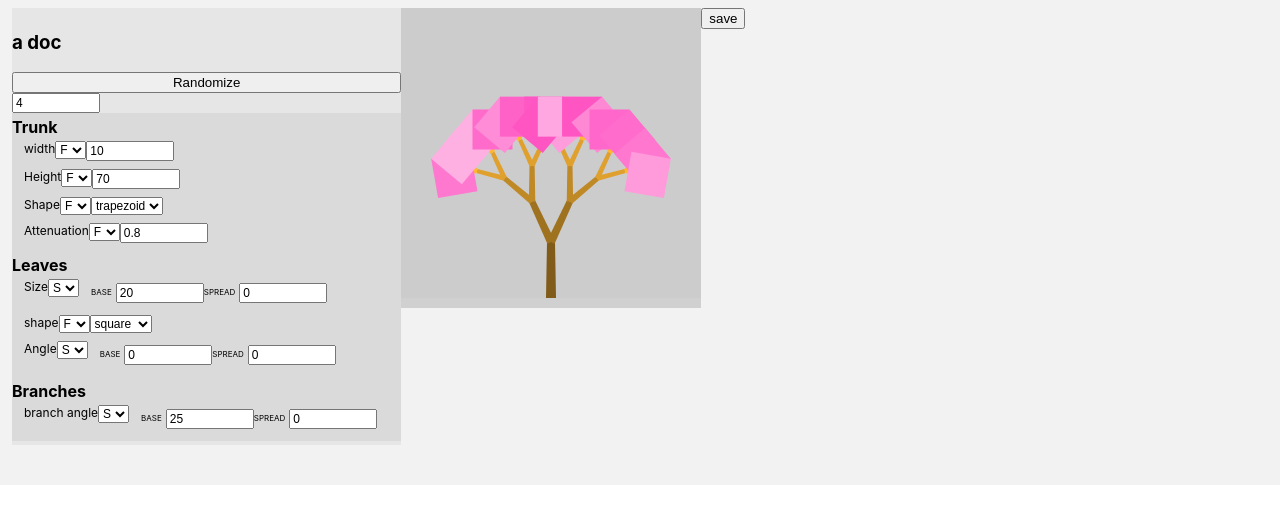
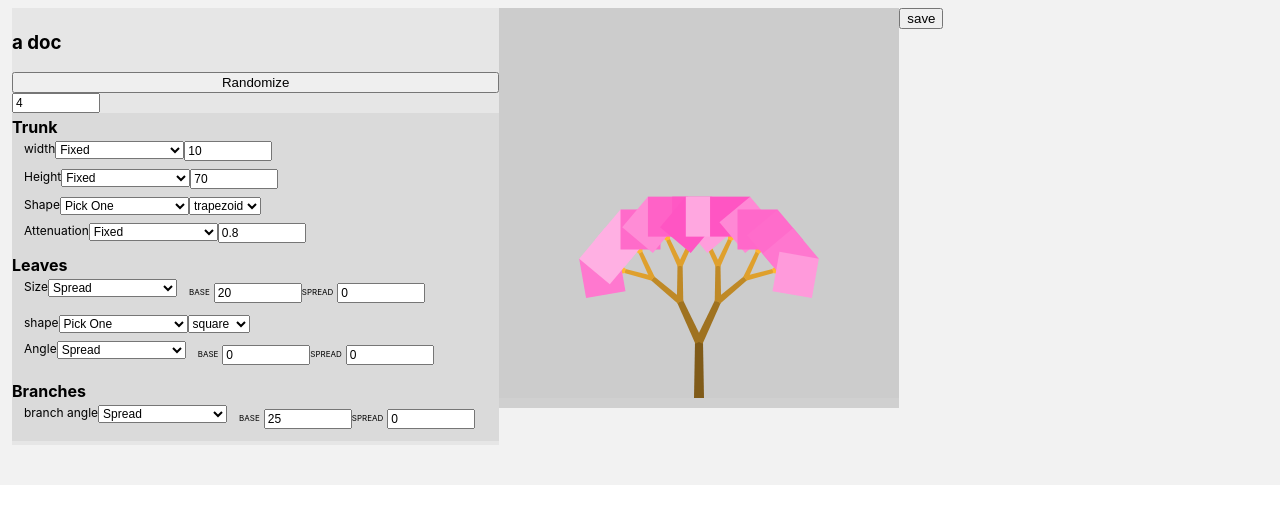
Before and after one commit to joshmarinacci/tree-gen-gen, a React (Create React App) app: page / in a window 1280 px wide. Shown: the top 524 px of the page. Built offline with nearby package versions, Linux system fonts and the light colour scheme.

Commit message:
add random pick

```diff
--- a/src/App.js
+++ b/src/App.js
@@ -11,7 +11,6 @@ class SpreadGenerator {
   }
   generate(random) {
     return randSpread(random, this.base, this.spread)
-
   }
 }
 
@@ -24,6 +23,26 @@ class FixedGenerator {
   }
 }
 
+class FixedPickGenerator {
+  constructor(defaultValue, values) {
+    this.value = defaultValue
+    this.values = values
+  }
+  generate(random) {
+    return this.value
+  }
+}
+
+class RandomPickGenerator {
+  constructor(defaultValue, values) {
+    this.value = defaultValue
+    this.values = values
+  }
+  generate(random) {
+    const n = Math.floor(random()*this.values.length)
+    return this.values[n]
+  }
+}
 
 let mainDoc = {
   seed: 'apple',
@@ -67,7 +86,7 @@ let mainDoc = {
     type: {
       _title:'shape',
       _type: 'pick',
-      value:'square',
+      defaultValue:'square',
       values:['square','circle','triangle','ellipse'],
     },
     angle: {
@@ -94,6 +113,12 @@ function fixup(obj) {
     }
     if(obj._type === 'spread') {
       obj.gen = new SpreadGenerator(obj.defaultValue)
+    }
+    if(obj._type === 'pick') {
+      obj.gen = new FixedPickGenerator(obj.defaultValue,obj.values)
+    }
+    if(obj._type === 'random-pick') {
+      obj.gen = new RandomPickGenerator(obj.defaultValue,obj.values)
     }
     return
   }
@@ -142,7 +167,18 @@ const RandomSpreadEditor = ({def,update}) => {
 
 const PickEditor = ({def,update}) => {
   return <select value={def.value} onChange={(e)=>{
-      def.value = e.target.value
+    def.gen.value = e.target.value
+    update()
+  }}>
+    {def.values.map(val => {
+      return <option value={val} key={val}>{val}</option>
+    })}
+  </select>
+}
+
+const RandomPickEditor = ({def,update}) => {
+  return <select value={def.value} onChange={(e)=>{
+    def.gen.value = e.target.value
     update()
   }}>
     {def.values.map(val => {
@@ -154,16 +190,23 @@ const PickEditor = ({def,update}) => {
 const GENERATOR_TYPES = [
   {
     value:'fixed',
-    title:'F',
+    title:'Fixed',
   },
   {
     value:'spread',
-    title:'S',
+    title:'Spread',
   },
+  {
+    value:'pick',
+    title:'Pick One'
+  },
+  {
+    value:'random-pick',
+    title:'Randomly Pick One'
+  }
 ]
 
 function changeGeneratorType(def, targetKey, value) {
-  console.log('changing to',value)
   if(value === 'spread') {
     def[targetKey]._type = 'spread'
     def[targetKey].gen = new SpreadGenerator(def[targetKey].defaultValue)
@@ -171,6 +214,14 @@ function changeGeneratorType(def, targetKey, value) {
   if(value === 'fixed') {
     def[targetKey]._type = 'fixed'
     def[targetKey].gen = new FixedGenerator(def[targetKey].defaultValue)
+  }
+  if(value === 'pick') {
+    def[targetKey]._type = 'pick'
+    def[targetKey].gen = new FixedPickGenerator(def[targetKey].defaultValue, def[targetKey].values)
+  }
+  if(value === 'random-pick') {
+    def[targetKey]._type = 'random-pick'
+    def[targetKey].gen = new RandomPickGenerator(def[targetKey].defaultValue, def[targetKey].values)
   }
 }
 
@@ -197,6 +248,9 @@ const GroupRow = ({parent, def, targetKey, update}) => {
   if(def._type === 'pick') {
     ed = <PickEditor key={targetKey} def={def} update={update}/>
   }
+  if(def._type === 'random-pick') {
+    ed = <RandomPickEditor key={targetKey} def={def} update={update}/>
+  }
   return <HBox>
     <label>{def._title}</label>
     <TypePicker def={parent} targetKey={targetKey} update={update}/>
@@ -209,28 +263,7 @@ const Group = ({def,update}) => {
     if(key.startsWith('_')) return
     const ch = def[key]
     if(!ch._type) return
-
     chs.push(<GroupRow key={key} parent={def} def={ch} targetKey={key} update={update}/>)
-    return
-    // if(ch._type === 'fixed')  {
-    //   const ed = <FixedValueEditor key={key} def={ch} update={update}/>
-    //   const wrapper = <HBox key={key}>{title}{typePicker}{ed}</HBox>
-    //   chs.push(wrapper)
-    //   return
-    // }
-    //
-    // if(ch._type === 'spread')  {
-    //   const ed = <RandomSpreadEditor key={key} def={ch} update={update}/>
-    //   const wrapper = <HBox key={key}>{title}{typePicker}{ed}</HBox>
-    //   chs.push(wrapper)
-    //   return
-    // }
-    // if(ch._type === 'pick')  {
-    //   const ed = <PickEditor key={key} def={ch} update={update}/>
-    //   const wrapper = <HBox key={key}>{title}{typePicker}{ed}</HBox>
-    //   chs.push(wrapper)
-    //   return
-    // }
   })
   return <VBox>
     <b>{def._title}</b>
--- a/src/CanvasView.js
+++ b/src/CanvasView.js
@@ -17,7 +17,8 @@ export class CanvasView extends Component {
     }
 
     render() {
-        return <canvas ref={(canvas) => this.canvas = canvas} width={300} height={300}/>
+        return <canvas ref={(canvas) => this.canvas = canvas}
+                       width={400} height={400}/>
     }
 
     redraw() {
@@ -108,15 +109,16 @@ export class CanvasView extends Component {
         if (this.phase !== PHASES.LEAF) {
             return ctx.restore()
         }
-        if (opts.leaf.type.value === 'square') {
+        const type = opts.leaf.type.gen.generate(opts.random)
+        if (type === 'square') {
             ctx.fillRect(-s, -s, s * 2, s * 2)
         }
-        if (opts.leaf.type.value === 'circle') {
+        if (type === 'circle') {
             ctx.beginPath()
             ctx.arc(0, 0, s, 0, toRad(360))
             ctx.fill()
         }
-        if (opts.leaf.type.value === 'triangle') {
+        if (type === 'triangle') {
             ctx.beginPath()
             for (let i = 0; i <= 3; i++) {
                 let theta = toRad(360 / 3 * i)
@@ -127,7 +129,7 @@ export class CanvasView extends Component {
             }
             ctx.fill()
         }
-        if (opts.leaf.type.value === 'ellipse') {
+        if (type === 'ellipse') {
             ctx.beginPath()
             ctx.ellipse(0, 0, s, s / 2, 0, 0, toRad(360))
             ctx.fill()
```
Lines whose indentation alone changed are shown as unchanged.
